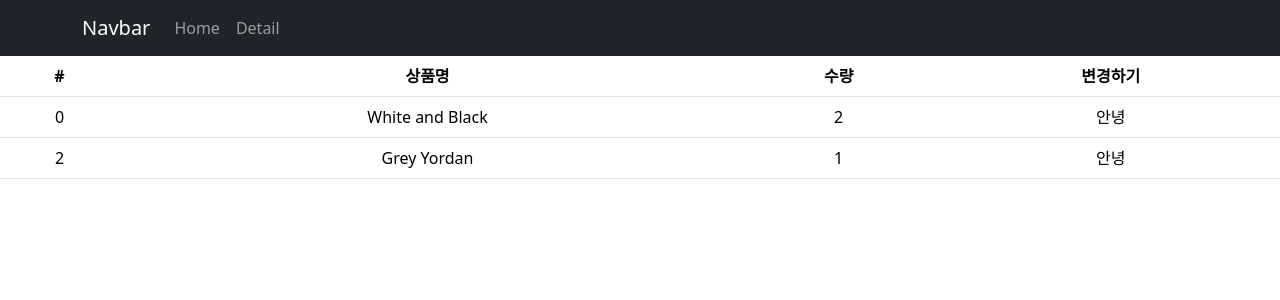
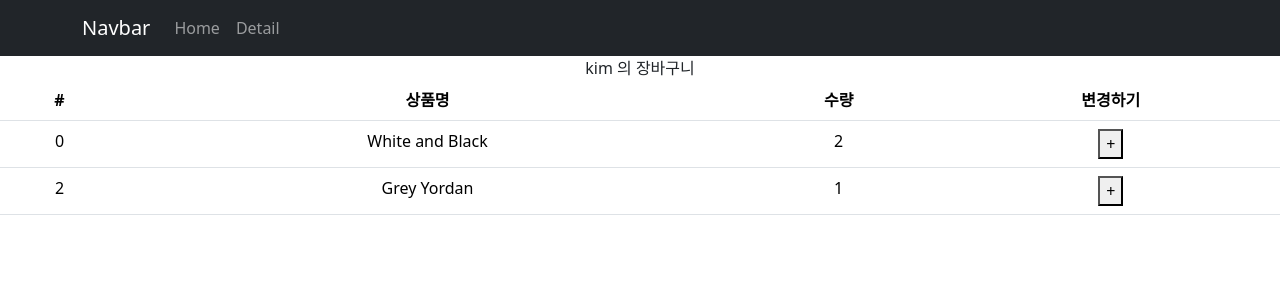
Before and after one commit to ParkSeryu/reactShop, a React (Create React App) app: page /cart in a window 1280 px wide. Shown: the top 300 px of the page. Built offline with nearby package versions, Linux system fonts and the light colour scheme.

Commit message:
Redux 3 : store의 state 변경하는 법

```diff
--- a/src/routes/Cart.tsx
+++ b/src/routes/Cart.tsx
@@ -1,6 +1,7 @@
 import {ReactElement, JSXElementConstructor, ReactNode, ReactPortal} from "react";
 import {Table} from "react-bootstrap";
-import {useSelector} from "react-redux";
+import {useDispatch, useSelector} from "react-redux";
+import {addStock} from "../store";
 
 type stocks = {
     id: number,
@@ -9,11 +10,13 @@ type stocks = {
 }
 const Cart = () => {
 
-    const stock = useSelector((state: any) => state.stock);
+    const stock = useSelector((state: any) => state);
+    let dispatch = useDispatch()
 
 
     return (
         <div>
+            {stock.user} 의 장바구니
             <Table>
                 <thead>
                 <tr>
@@ -24,12 +27,17 @@ const Cart = () => {
                 </tr>
                 </thead>
                 <tbody>
-                {stock.map((ele: stocks) => (
+                {stock.stock.map((ele: stocks) => (
                     <tr key={ele.id}>
                         <td>{ele.id}</td>
                         <td>{ele.name}</td>
                         <td>{ele.count}</td>
-                        <td>안녕</td>
+                        <td>
+                            <button onClick={() => {
+                                dispatch(addStock());
+                            }}>+
+                            </button>
+                        </td>
                     </tr>
                 ))}
                 </tbody>
```
